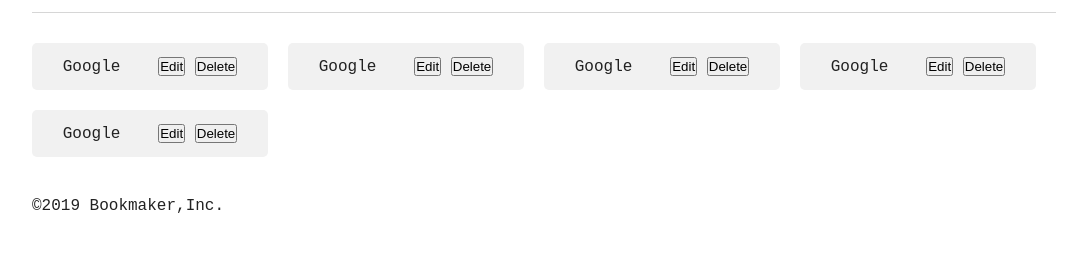
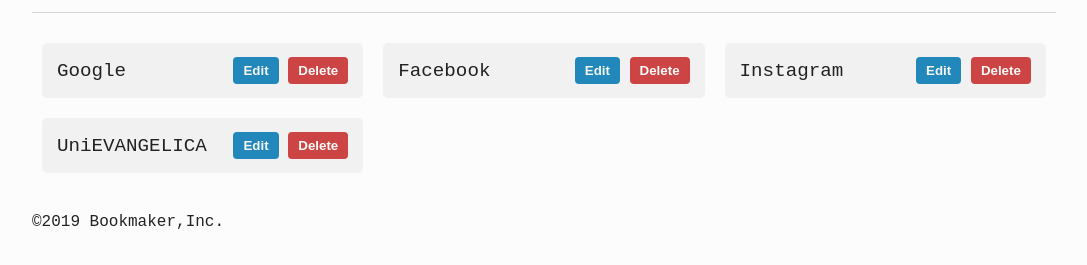
Before and after one commit to Gabriel-JM/Bookmarker, a plain HTML site: page index.html in a window 1280 px wide. Shown: the part 347-612 px from the top of the page, without its empty margins (96-1183 px from the left). Drawn offline with Linux system fonts and the light colour scheme.

Commit message:
Terminando a maior parte do layout da página (11/11)

```diff
--- a/css/style.css
+++ b/css/style.css
@@ -13,6 +13,7 @@
 }
 
 body {
+	background-color: #fcfcfc;
 	font-family: monospace;
 	color: var(--body-color);
 }
@@ -70,7 +71,7 @@
 	border-radius: 4px;
 }
 
-.insert-site-form > #siteName {
+.insert-site-form > input[name=siteName] {
 	grid-area: input1;
 }
 
@@ -102,9 +103,10 @@
 }
 
 .site-description-container {
-	width: calc(25% - 20px);
+	width: calc(33.33% - 20px);
 	background-color: var(--form-container-bg);
-	padding: 14px 3%;
+	padding: 14px 15px;
+	margin: 0 10px;
 	margin-top: 20px;
 	border-radius: 5px;
 	display: flex;
@@ -112,8 +114,32 @@
 	align-items: center;
 }
 
-.site-description-container:not(:nth-child(n+4)) {
-	margin-right: 20px;
+.site-description-container > a {
+	font-size: 1.2rem;
+	text-decoration: none;
+	color: #222;
+}
+
+.site-description-container > a:hover {
+	font-weight: bold;
+}
+
+.site-description-actions > button {
+	padding: 6px 10px;
+	border: 0;
+	font-weight: bold;
+	cursor: pointer;
+	border-radius: 4px;
+}
+
+.site-description-actions > button:first-child {
+	color: #f5f5f5;
+	background-color: #28b;
+}
+
+.site-description-actions > button:last-child {
+	color: #f9f9f9;
+	background-color: #c44;
 }
 
 footer {
--- a/index.html
+++ b/index.html
@@ -19,9 +19,9 @@
 
         <form class="insert-site-form">
             <label for="siteName">Site Name</label>
-            <input type="text" id="siteName" placeholder="Website Name">
+            <input type="text" name="siteName" placeholder="Website Name">
             <label for="siteUrl">Site URL</label>
-            <input type="text" id="siteUrl" placeholder="Website URL">
+            <input type="text" name="siteUrl" placeholder="Website URL">
             <button>Submit</button>
         </form>
     </section>
@@ -32,44 +32,33 @@
         </header>
         <div class="site-list" sites-list>
             <div class="site-description-container">
-                <span>Google</span>
-                <div>
-                    <button>Edit</button>
-                    <button>Delete</button>
-                </div>
-            </div>
-
-            <div class="site-description-container">
-                <span>Google</span>
-                <div>
-                    <button>Edit</button>
-                    <button>Delete</button>
-                </div>
-            </div>
-
-            <div class="site-description-container">
-                <span>Google</span>
-                <div>
-                    <button>Edit</button>
-                    <button>Delete</button>
-                </div>
-            </div>
-
-            <div class="site-description-container">
-                <span>Google</span>
-                <div>
+                <a href="http://google.com" target="_blank" rel="noopener noreferrer">Google</a>
+                <div class="site-description-actions">
                     <button>Edit</button>
                     <button>Delete</button>
                 </div>
             </div>
             <div class="site-description-container">
-                <span>Google</span>
-                <div>
+                <a href="http://facebook.com" target="_blank" rel="noopener noreferrer">Facebook</a>
+                <div class="site-description-actions">
                     <button>Edit</button>
                     <button>Delete</button>
                 </div>
             </div>
-        </div>
+            <div class="site-description-container">
+                <a href="http://instagram.com" target="_blank" rel="noopener noreferrer">Instagram</a>
+                <div class="site-description-actions">
+                    <button>Edit</button>
+                    <button>Delete</button>
+                </div>
+            </div>
+            <div class="site-description-container">
+                <a href="http://unievangelica.edu.br" target="_blank" rel="noopener noreferrer">UniEVANGELICA</a>
+                <div class="site-description-actions">
+                    <button>Edit</button>
+                    <button>Delete</button>
+                </div>
+            </div>
     </section>
 
     <footer>
```
